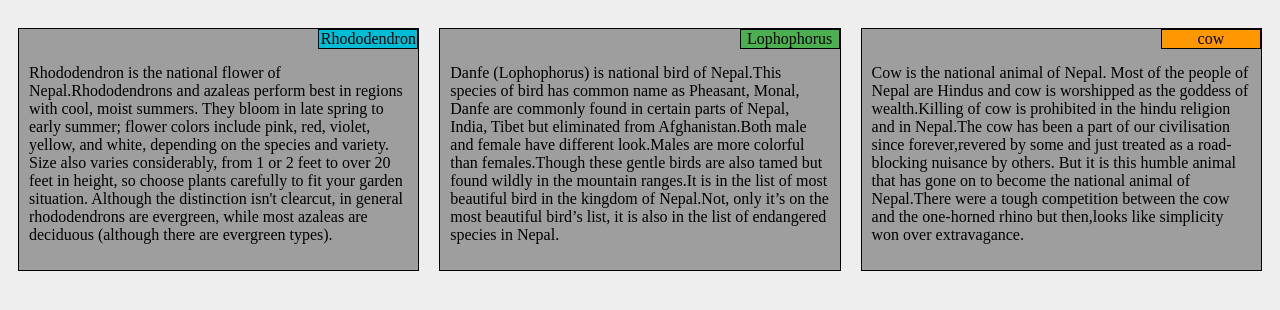
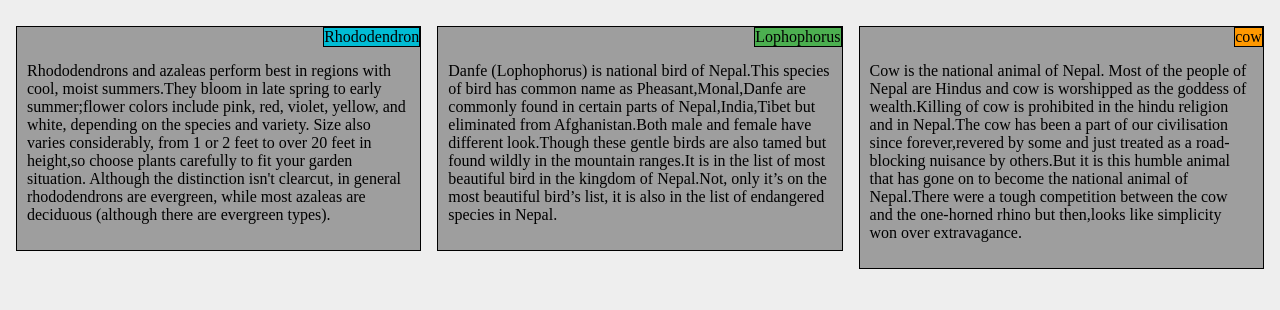
Before and after one commit to NisthaThapa/module-2-solution, a plain HTML site: page index.html in a window 1280 px wide. Shown: the part 48-358 px from the top of the page. Drawn offline with Linux system fonts and the light colour scheme.

Commit message:
changes made in module-2 solution assignment

```diff
--- a/css/style.css
+++ b/css/style.css
@@ -1,6 +1,7 @@
 body {
 	background-color:#eee;
 }
+
 h1{color: black;text-align: center; color: black;
 }
 
@@ -8,10 +9,10 @@ h1{color: black;text-align: center; color: black;
 	background-color: #9e9e9e;
 }
 
-*{box-sizing: border-box;}
+*{box-sizing: border-box;
+}
 div .section-title{
 	border: 1px solid black;
-	width: 25%;
 	float: right;
 	margin-bottom: 5px;
 	text-align: center;
@@ -20,9 +21,12 @@ div .section-title{
 }
 div .style1{
 	background-color:#00bcd4;
+
 }
 div .style2{
 	background-color:#4caf50;
+
+
 }
 div .style3{
 	background-color:#ff9800;
@@ -39,7 +43,7 @@ color: black;
 
 	}
 	.section-lg .section-child{
-		margin:10px;
+		margin:8px;
 		border: 1px solid black;
 
 	}
@@ -50,13 +54,14 @@ color: black;
 		width:50%;
 		float: left;
 	}
+
 	div .section-md1{
 		width:100%;
 		float: left;
 	}
 
 	.section-md .section-child{
-		margin:5px;
+		margin:8px;
 		border: 1px solid black;
 	}
 
--- a/index.html
+++ b/index.html
@@ -10,14 +10,14 @@
 		<div class="section-lg section-md">
 			<div class="section-child">
 				<div class="section-title style1">Rhododendron</div>
-				<p>Rhododendron is the national flower of Nepal.Rhododendrons and azaleas perform best in regions with cool, moist summers. They bloom in late spring to early summer; flower colors include pink, red, violet, yellow, and white, depending on the species and variety. Size also varies considerably, from 1 or 2 feet to over 20 feet in height, so choose plants carefully to fit your garden situation. Although the distinction isn't clearcut, in general rhododendrons are evergreen, while most azaleas are deciduous (although there are evergreen types).</p>
+				<p>Rhododendrons and azaleas perform best in regions with cool, moist summers.They bloom in late spring to early summer;flower colors include pink, red, violet, yellow, and white, depending on the species and variety. Size also varies considerably, from 1 or 2 feet to over 20 feet in height,so choose plants carefully to fit your garden situation. Although the distinction isn't clearcut, in general rhododendrons are evergreen, while most azaleas are deciduous (although there are evergreen types).</p>
 			</div>
 
 		</div>
 		<div class="section-lg section-md">
 			<div class="section-child">
 				<div class="section-title style2">Lophophorus</div>
-				<p>Danfe (Lophophorus) is national bird of Nepal.This species of bird has common name as Pheasant, Monal, Danfe are commonly found in certain parts of Nepal, India, Tibet but eliminated from Afghanistan.Both male and female have different look.Males are more colorful than females.Though these gentle birds are also tamed but found wildly in the mountain ranges.It is in the list of most beautiful bird in the kingdom of Nepal.Not, only it’s on the most beautiful bird’s list, it is also in the list of endangered species in Nepal.</p>
+				<p>Danfe (Lophophorus) is national bird of Nepal.This species of bird has common name as Pheasant,Monal,Danfe are commonly found in certain parts of Nepal,India,Tibet but eliminated from Afghanistan.Both male and female have different look.Though these gentle birds are also tamed but found wildly in the mountain ranges.It is in the list of most beautiful bird in the kingdom of Nepal.Not, only it’s on the most beautiful bird’s list, it is also in the list of endangered species in Nepal.</p>
 			</div>
 
 		</div>
@@ -25,7 +25,7 @@
 			<div class="section-child">
 
 				<div class="section-title style3">cow</div>
-				<p>Cow is the national animal of Nepal. Most of the people of Nepal are Hindus and cow is worshipped as the goddess of wealth.Killing of cow is prohibited in the hindu religion and in Nepal.The cow has been a part of our civilisation since forever,revered by some and just treated as a road-blocking nuisance by others. But it is this humble animal that has gone on to become the national animal of Nepal.There were a tough competition between the cow and the one-horned rhino but then,looks like simplicity won over extravagance.
+				<p>Cow is the national animal of Nepal. Most of the people of Nepal are Hindus and cow is worshipped as the goddess of wealth.Killing of cow is prohibited in the hindu religion and in Nepal.The cow has been a part of our civilisation since forever,revered by some and just treated as a road-blocking nuisance by others.But it is this humble animal that has gone on to become the national animal of Nepal.There were a tough competition between the cow and the one-horned rhino but then,looks like simplicity won over extravagance.
 </p>
 			</div>
 
```
